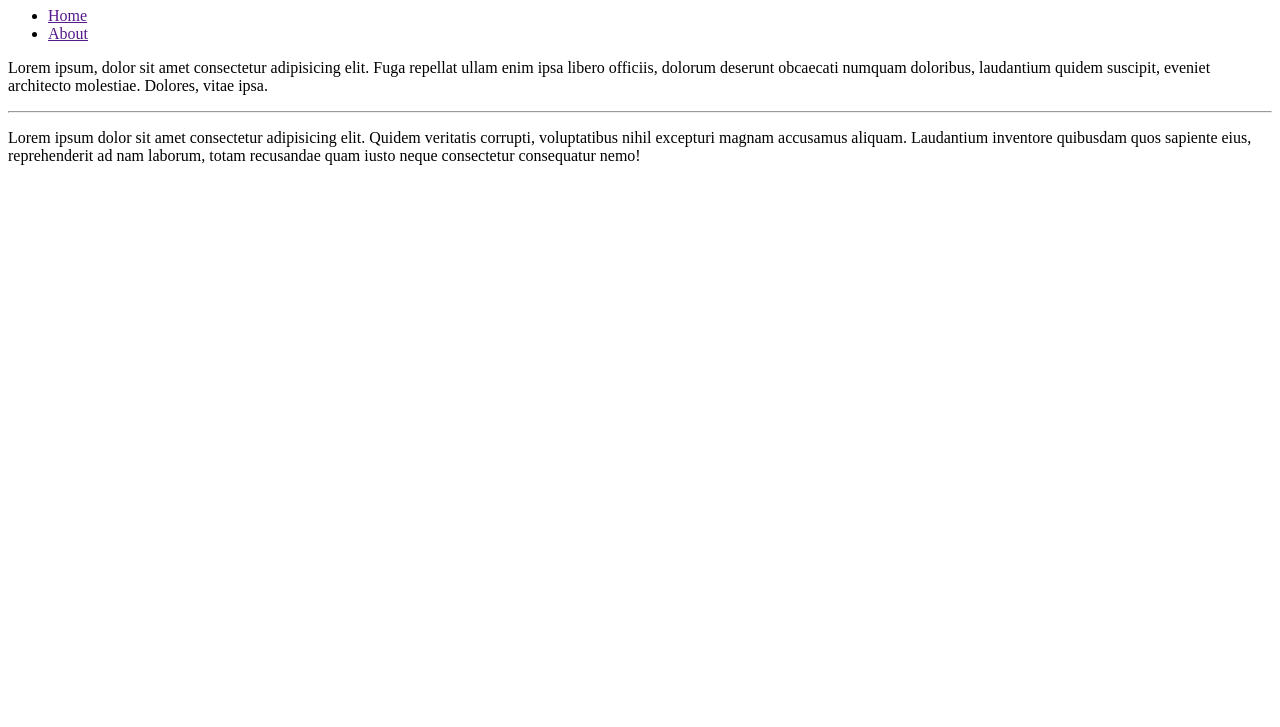
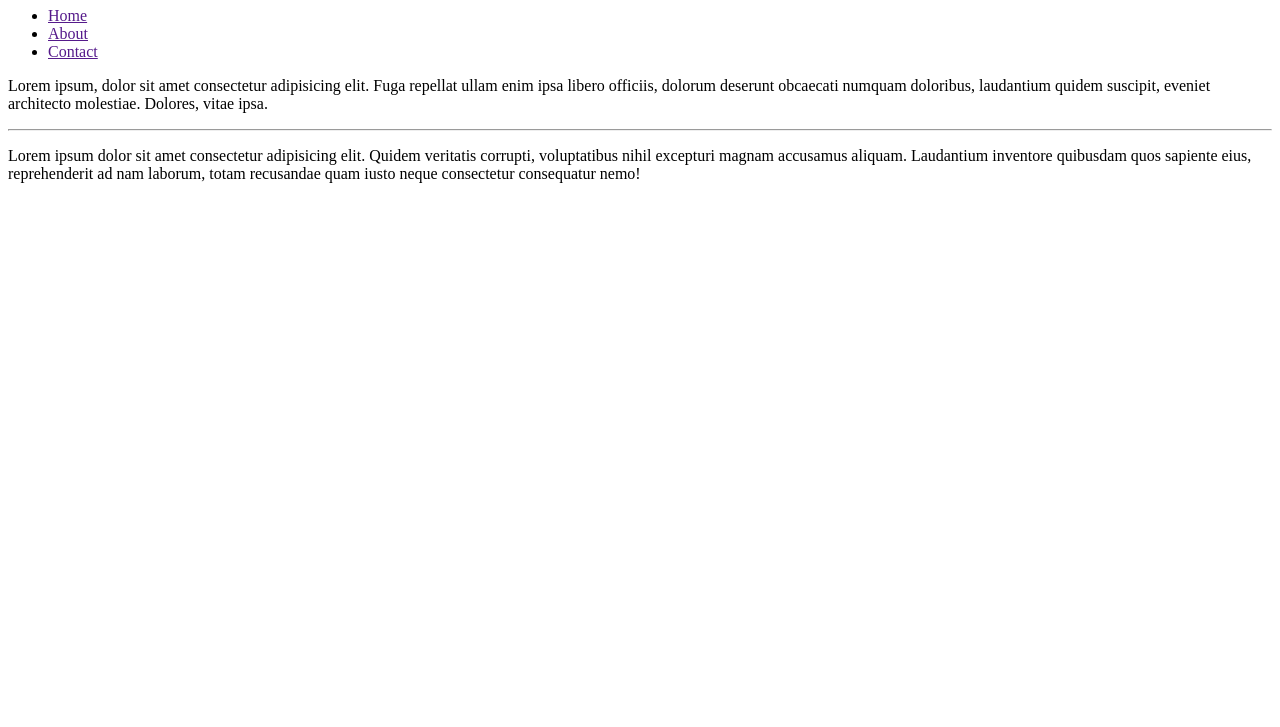
Before and after one commit to Ya7ya-Alaa/1st_project, a plain HTML site: page index.html in a window 1280 px wide. Shown: the part 73-800 px from the top of the page. Drawn offline with Linux system fonts and the light colour scheme.

Commit message:
Update index.html

```diff
--- a/index.html
+++ b/index.html
@@ -12,6 +12,7 @@
         <ul>
             <li><a href="">Home</a></li>
             <li><a href="">About</a></li>
+            <li><a href="">Contact</a></li>
         </ul>
     </nav>
     <p>Lorem ipsum, dolor sit amet consectetur adipisicing elit. Fuga repellat ullam enim ipsa libero officiis, dolorum deserunt obcaecati numquam doloribus, laudantium quidem suscipit, eveniet architecto molestiae. Dolores, vitae ipsa.</p>
```
